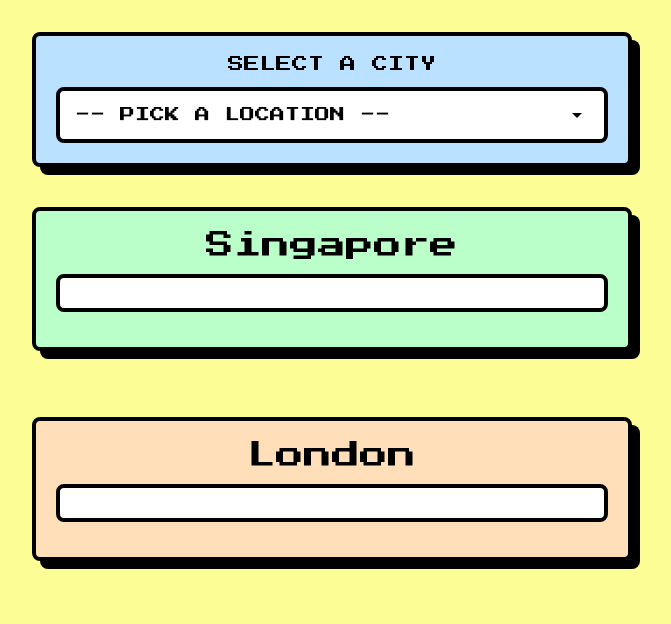
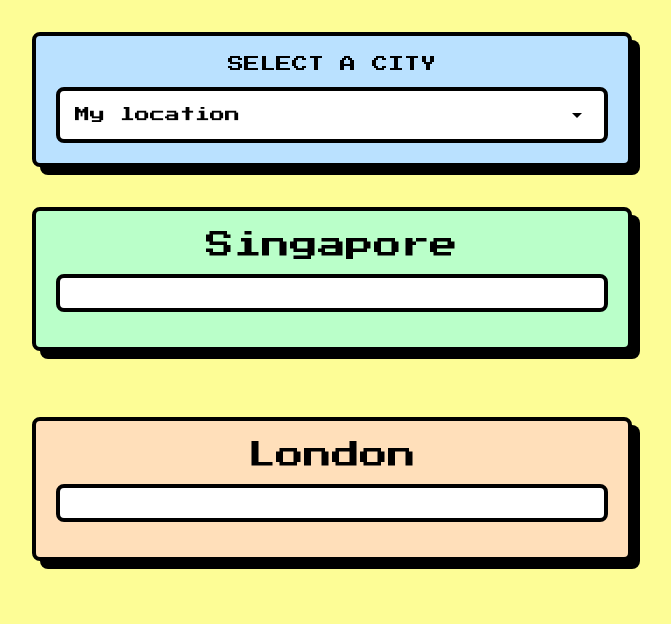
Before and after one commit to csarq/the-time-bloc, a plain HTML site: page index.html in a window 1280 px wide. Shown: the part 132-756 px from the top of the page, without its empty margins (308-979 px from the left). Drawn offline with nearby package versions, Linux system fonts and the light colour scheme; a script that the page names is missing.

Commit message:
set current location as initial dropdown item

```diff
--- a/index.html
+++ b/index.html
@@ -25,7 +25,6 @@
     <section class="selection box">
       <label for="city-select">SELECT A CITY</label>
       <select name="city-select" id="city-select">
-        <option value="">-- PICK A LOCATION --</option>
         <option value="current">My location</option>
         <option value="Asia/Singapore">Singapore</option>
         <option value="Europe/London">London</option>
```
